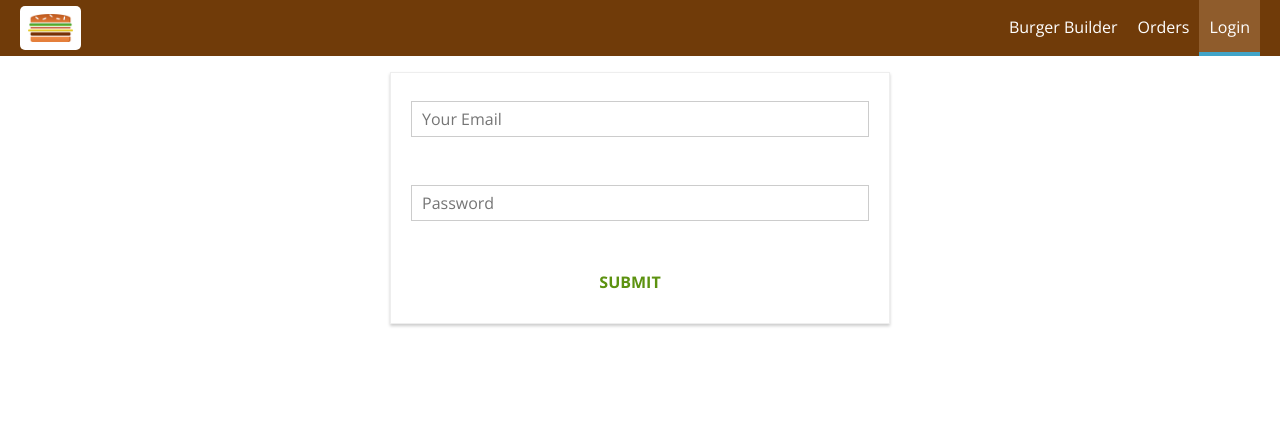
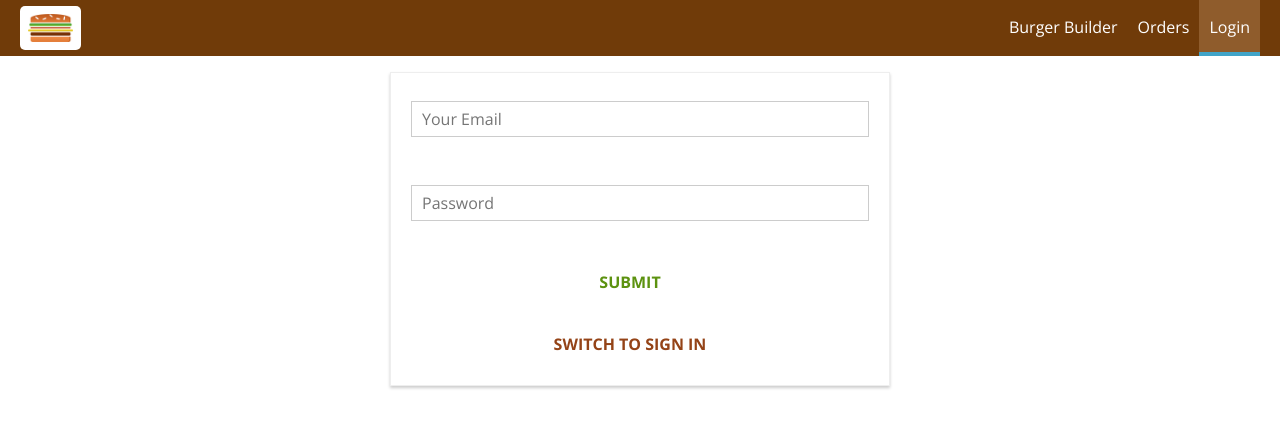
Before and after one commit to patrickpaiva/burger-builder, a React (Create React App) app: page /auth in a window 1280 px wide. Shown: the top 428 px of the page. Built offline with nearby package versions, Linux system fonts and the light colour scheme.

Commit message:
created global variable for server key

```diff
--- a/src/containers/Auth/Auth.js
+++ b/src/containers/Auth/Auth.js
@@ -38,7 +38,8 @@ class Auth extends Component {
                 valid: false,
                 touched: false
             }
-        }
+        },
+        isSignup: true
     }
 
     checkValidity(value, rules) {
@@ -87,7 +88,13 @@ class Auth extends Component {
 
     submitHandler = (event) => {
         event.preventDefault()
-        this.props.onAuth(this.state.controls.email.value, this.state.controls.password.value)
+        this.props.onAuth(this.state.controls.email.value, this.state.controls.password.value, this.state.isSignup)
+    }
+
+    switchAuthModeHandler = () => {
+        this.setState(prevState => {
+            return {isSignup: !prevState.isSignup}
+        })
     }
 
     render() {
@@ -117,6 +124,9 @@ class Auth extends Component {
                     {form}
                     <Button btnType="Success">SUBMIT</Button>
                 </form>
+                <Button
+                    clicked={this.switchAuthModeHandler}
+                    btnType="Danger">SWITCH TO {this.state.isSignup ? 'SIGN IN' : 'SIGN UP'}</Button>
             </div>
         )
     }
@@ -124,7 +134,7 @@ class Auth extends Component {
 
 const mapDispatchToProps = dispatch => {
     return {
-        onAuth: (email, password) => dispatch(actions.auth(email, password))
+        onAuth: (email, password, isSignup) => dispatch(actions.auth(email, password, isSignup))
     }
 }
 
--- a/src/store/actions/auth.js
+++ b/src/store/actions/auth.js
@@ -21,7 +21,7 @@ export const authFail = (error) => {
     }
 }
 
-export const auth = (email, password) => {
+export const auth = (email, password, isSignup) => {
     return dispatch => {
         dispatch(authStart())
         const authData = {
@@ -29,7 +29,11 @@ export const auth = (email, password) => {
             password,
             returnSecureToken: true
         }
-        axios.post('https://identitytoolkit.googleapis.com/v1/accounts:signUp?key=AIzaSyD7_7NkGsXF9XbSgZo8ZCXoDlAm2ReEM10', authData)
+        let url = `https://identitytoolkit.googleapis.com/v1/accounts:signUp?key=${process.env.REACT_APP_FIREBASE_KEY}`
+        if (!isSignup) {
+            url = `https://identitytoolkit.googleapis.com/v1/accounts:signInWithPassword?key=${process.env.REACT_APP_FIREBASE_KEY}`
+        }
+        axios.post(url, authData)
             .then(response => {
                 console.log(response)
                 dispatch(authSuccess(response.data))
```
Also changed, not shown: 2 other files (tests, documents, lock files or other folders).
